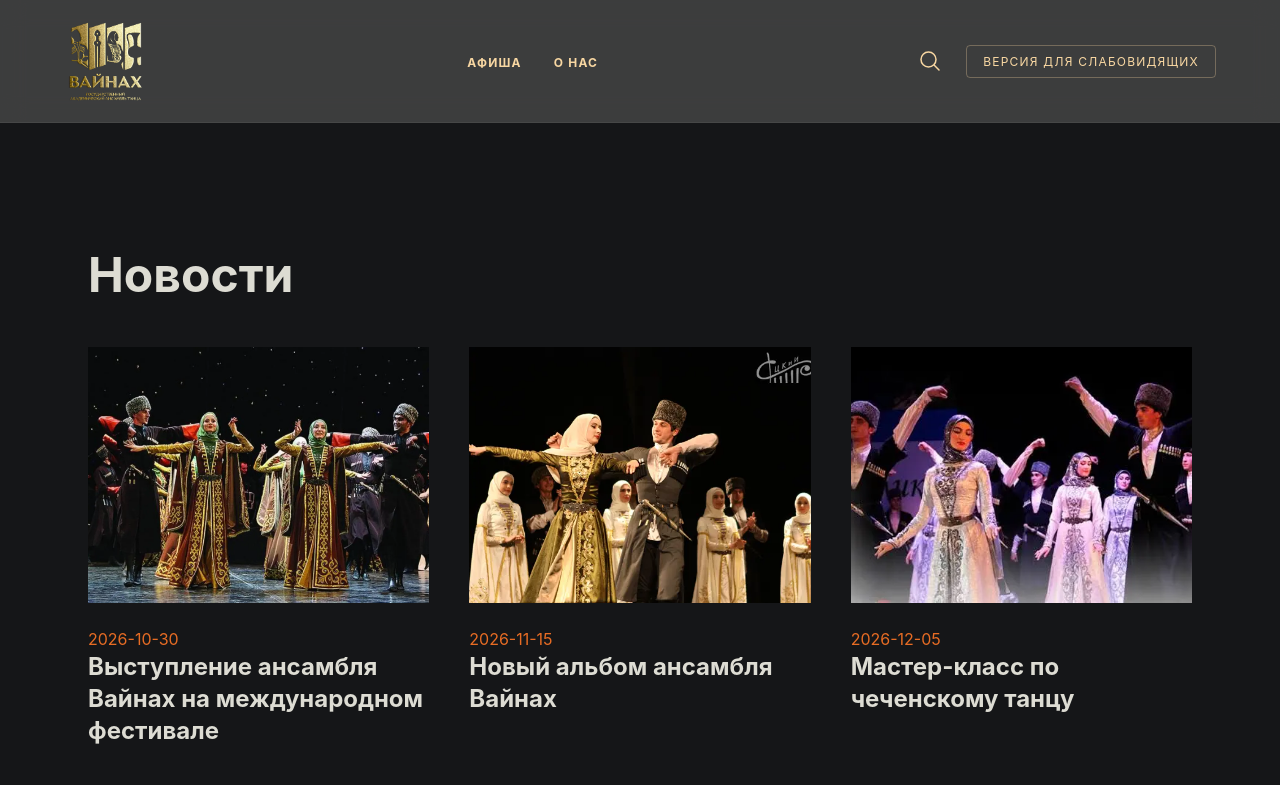
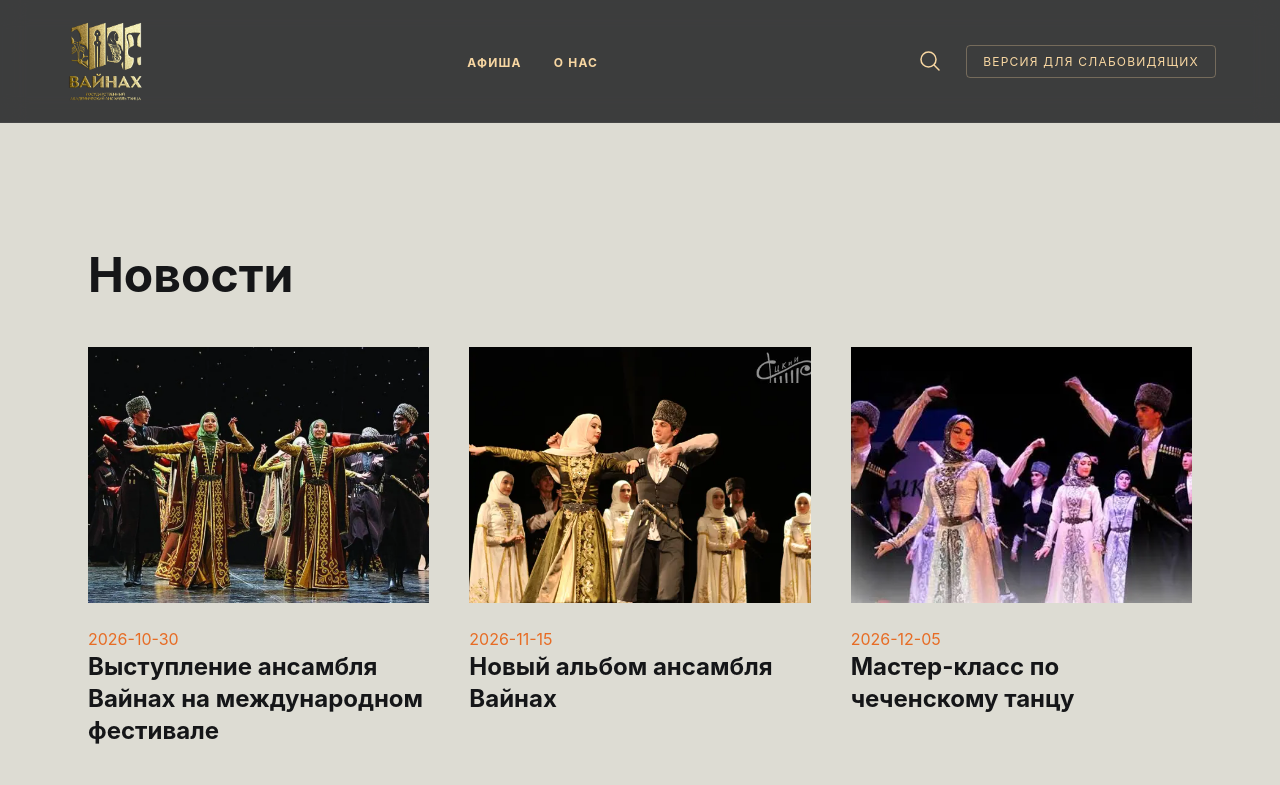
Before and after one commit to ibragim-ast/vainakh, a Next.js app: page /news in a window 1280 px wide. Shown: the top 785 px of the page. Built offline with nearby package versions, Linux system fonts and the light colour scheme.

Commit message:
Исправлен цвет заголовков новостей

```diff
--- a/src/app/news/page.tsx
+++ b/src/app/news/page.tsx
@@ -9,9 +9,9 @@
 
 export default function News() {
   return (
-    <main className="pt-32 pb-20 bg-brand-dark">
+    <main className="pt-32 pb-20 bg-brand-light text-brand-dark">
       <div className="max-w-6xl mx-auto px-6 w-full">
-        <h1 className="font-sans font-bold text-4xl md:text-5xl text-brand-light">
+        <h1 className="font-sans font-bold text-4xl md:text-5xl text-brand-dark">
           Новости
         </h1>
         <div className="grid grid-cols-1 md:grid-cols-2 lg:grid-cols-3 gap-10 mt-12">
--- a/src/components/blocks/News.tsx
+++ b/src/components/blocks/News.tsx
@@ -6,7 +6,7 @@
   const newsData = await getNews();
 
   return (
-    <section className="py-20 bg-brand-dark">
+    <section className="py-20 bg-brand-dark text-brand-light">
       <div className="max-w-6xl mx-auto px-4 md:px-6 w-full">
         <h2 className="text-3xl md:text-5xl font-sans font-bold text-brand-light">
           Новости
--- a/src/components/ui/NewsCard.tsx
+++ b/src/components/ui/NewsCard.tsx
@@ -22,7 +22,9 @@
       </div>
       <div className="mt-6">
         <span className="text-brand-orange">{date}</span>
-        <h3 className="text-2xl font-bold text-brand-light">{title}</h3>
+        <h3 className="text-2xl font-bold transition-colors group-hover:text-brand-orange">
+          {title}
+        </h3>
       </div>
     </Link>
   );
```
